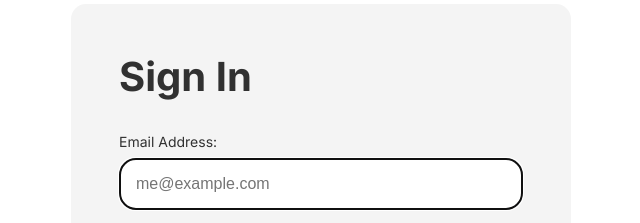
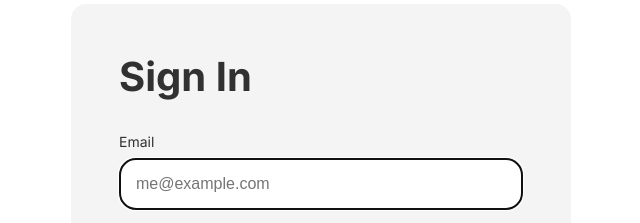
Before and after one commit to PashaDeev/sign_in_form, a Next.js app: page / in a window 1280 px wide. Shown: the part 182-405 px from the top of the page, without its empty margins (319-959 px from the left). Built offline with nearby package versions, Linux system fonts and the light colour scheme.

Commit message:
fix input labels

```diff
--- a/src/features/emailInput/index.tsx
+++ b/src/features/emailInput/index.tsx
@@ -14,7 +14,7 @@ export const EmailInput = (props: EmailInputProps) => {
     return (
         <FormInput
             type={INPUT_TYPE.EMAIL}
-            title="Email Address:"
+            title="Email"
             name="email"
             id="email"
             required={true}
--- a/src/features/passwordInput/index.tsx
+++ b/src/features/passwordInput/index.tsx
@@ -14,7 +14,7 @@ export const PasswordInput = (props: PasswordInputProps) => {
     return (
         <FormInput
             type={INPUT_TYPE.PASSWORD}
-            title="Password:"
+            title="Password"
             name="password"
             id="current-password"
             autoComplete="current-password"
```
